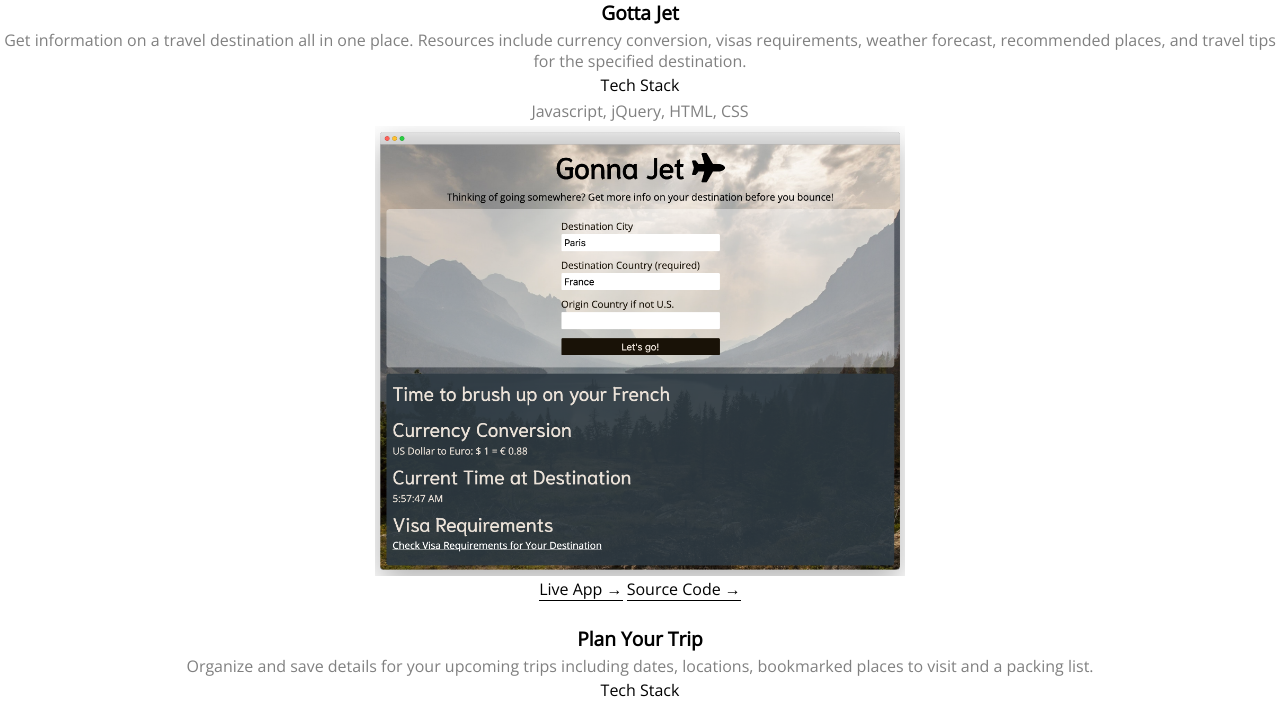
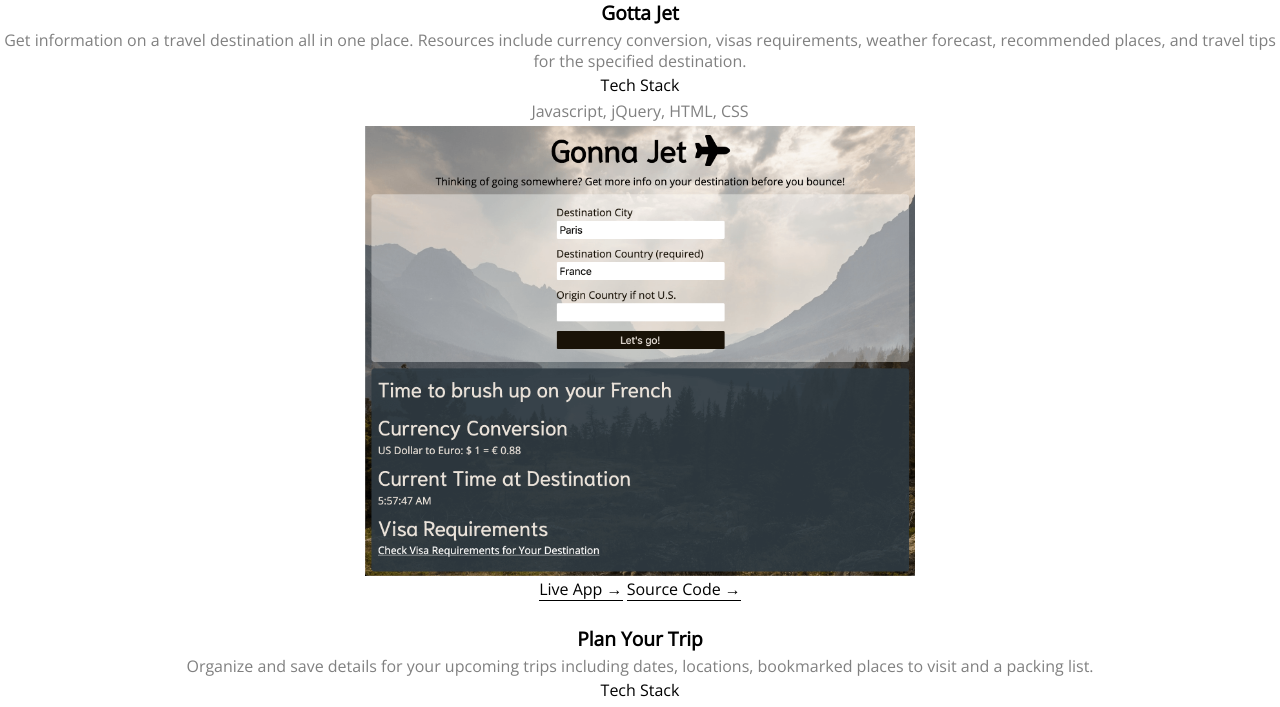
Before and after one commit to PeasOfMind/portfolio-site, a plain HTML site: page index.html in a window 1280 px wide. Shown: the part 777-1484 px from the top of the page. Drawn offline with nearby package versions, Linux system fonts and the light colour scheme.

Commit message:
Update images to eliminate off-white background

```diff
--- a/index.html
+++ b/index.html
@@ -37,7 +37,7 @@
                     <h4>Tech Stack</h4>
                     <p>Javascript, jQuery, HTML, CSS</p>
                 </div>
-                <img class="project-screenshot" src="./images/gotta-jet-screenshot.png" alt="screenshot of Gotta Jet app">
+                <img class="project-screenshot" src="./images/gonna-jet-screenshot.png" alt="screenshot of Gonna Jet app">
                 <div class="project-links">
                     <a href="https://peasofmind.github.io/Gotta-Jet-Travel-App/" target="_blank" rel="noopener noreferrer">Live App →</a>
                     <a href="https://github.com/PeasOfMind/Gotta-Jet-Travel-App" target="_blank" rel="noopener noreferrer">Source Code →</a>
```
Also changed, not shown: images/gonna-jet-screenshot.png (added), images/gotta-jet-screenshot.png (deleted), images/item-adoption-screenshot.png, images/plan-your-trip-screenshot.png.
